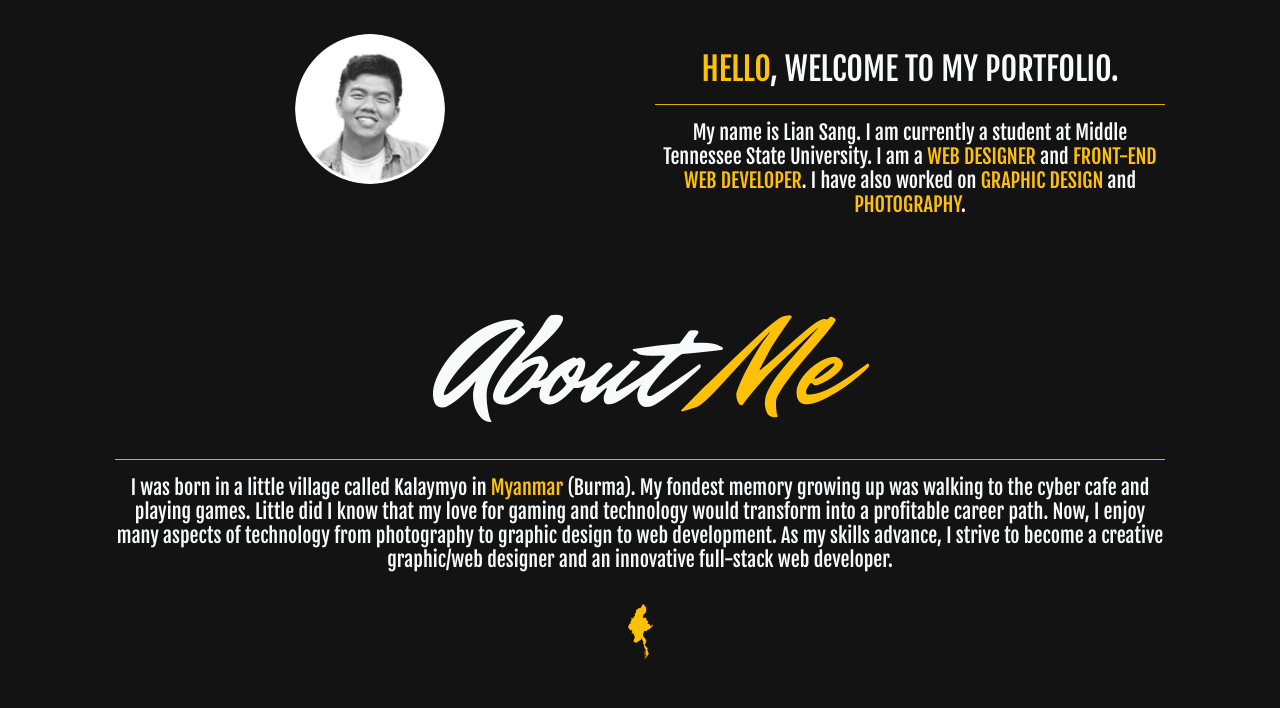
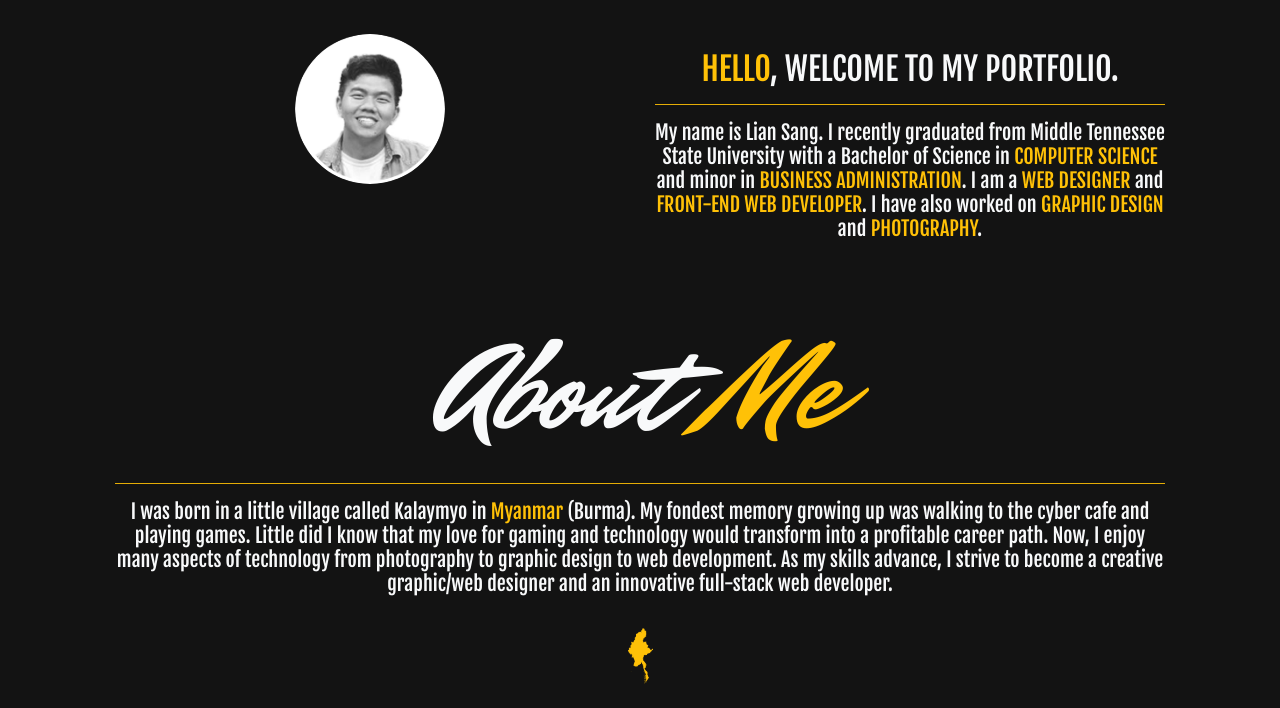
Before and after one commit to lianssang/LSS-WebPortfolio, a plain HTML site: page index.html in a window 1280 px wide. Shown: the part 80-788 px from the top of the page. Drawn offline with nearby package versions, Linux system fonts and the light colour scheme; a web font is replaced by a local one.

Commit message:
Updating bio

```diff
--- a/index.html
+++ b/index.html
@@ -135,10 +135,11 @@
           <h2><w>HELLO</w>, WELCOME TO MY PORTFOLIO.</h2>
           <hr class="bg-warning" />
           <h5>
-            My name is Lian Sang. I am currently a student at Middle Tennessee
-            State University. I am a <w>WEB DESIGNER</w> and
-            <w>FRONT-END WEB DEVELOPER</w>. I have also worked on
-            <w>GRAPHIC DESIGN</w> and <w>PHOTOGRAPHY</w>.
+            My name is Lian Sang. I recently graduated from Middle Tennessee
+            State University with a Bachelor of Science in
+            <w>COMPUTER SCIENCE</w> and minor in <w>BUSINESS ADMINISTRATION</w>.
+            I am a <w>WEB DESIGNER</w> and <w>FRONT-END WEB DEVELOPER</w>. I
+            have also worked on <w>GRAPHIC DESIGN</w> and <w>PHOTOGRAPHY</w>.
           </h5>
         </div>
       </div>
```
